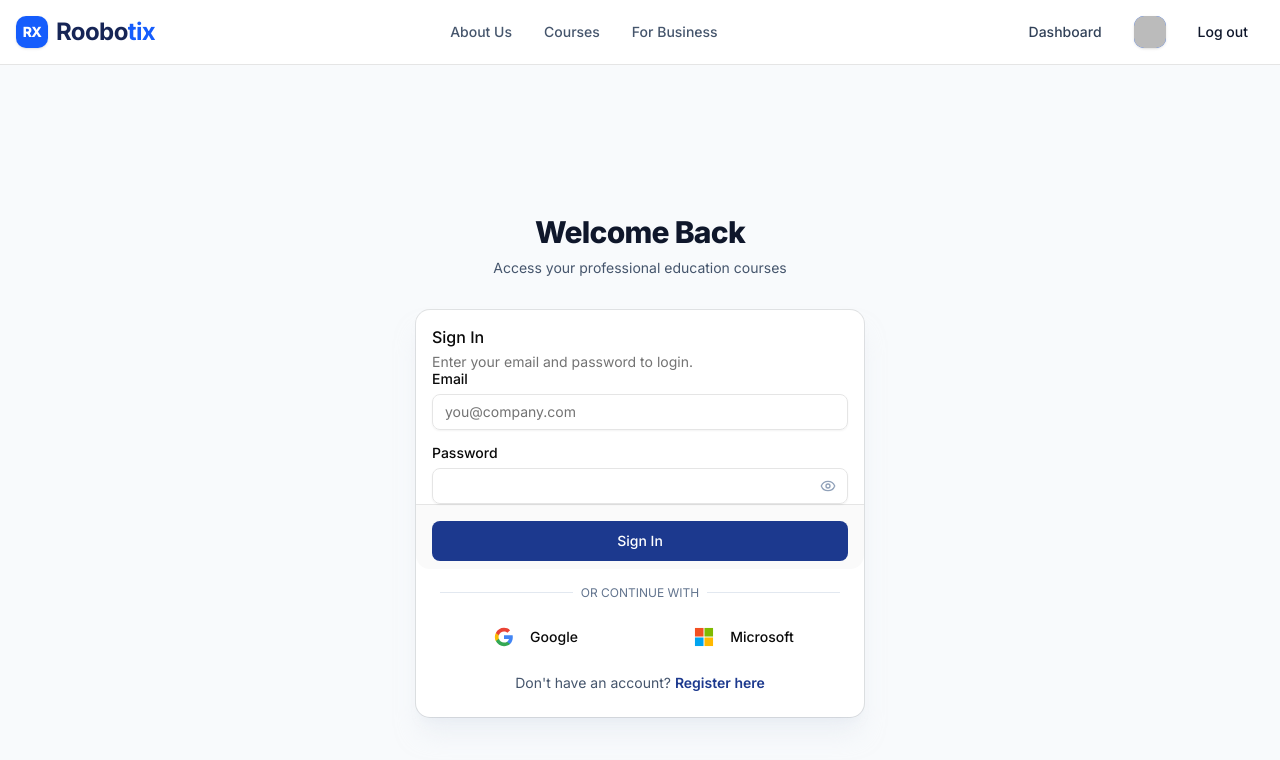
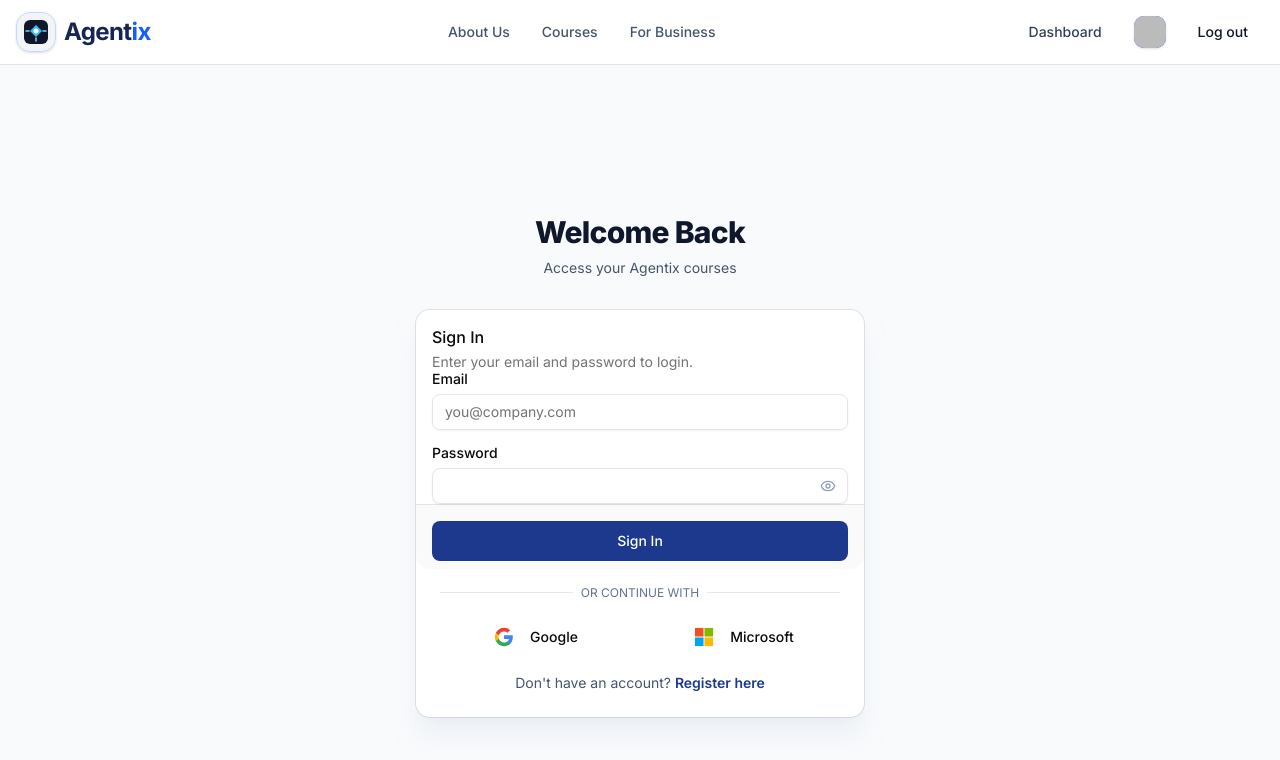
Before and after one commit to Salah-Dine63/smartconsulting, a Next.js app: page /login in a window 1280 px wide. Shown: the top 760 px of the page. Built offline with nearby package versions, Linux system fonts and the light colour scheme; no server answers; sample sign-in values are in the browser's storage.

Commit message:
changing name of the plateforme

```diff
--- a/src/app/api/admin/setup/route.ts
+++ b/src/app/api/admin/setup/route.ts
@@ -4,8 +4,8 @@ import bcrypt from "bcryptjs"
 
 export async function GET(req: Request) {
     try {
-        const adminEmail = "admin@smartconsulting.com"
-        const userEmail = "user@smartconsulting.com"
+        const adminEmail = "admin@agentix.com"
+        const userEmail = "user@agentix.com"
         const defaultPassword = "password123"
 
         const hashedPassword = await bcrypt.hash(defaultPassword, 10)
--- a/src/app/login/page.tsx
+++ b/src/app/login/page.tsx
@@ -42,7 +42,7 @@ export default function LoginPage() {
             <div className="max-w-md w-full space-y-8">
                 <div className="text-center">
                     <h2 className="text-3xl font-extrabold text-slate-900 tracking-tight">Welcome Back</h2>
-                    <p className="mt-2 text-sm text-slate-600">Access your professional education courses</p>
+                    <p className="mt-2 text-sm text-slate-600">Access your Agentix courses</p>
                 </div>
 
                 <Card className="border-0 shadow-xl shadow-slate-200/50">
--- a/src/app/page.tsx
+++ b/src/app/page.tsx
@@ -12,7 +12,7 @@ export default function Home() {
         <div className="container mx-auto max-w-5xl relative z-10 text-center animate-in fade-in slide-in-from-bottom-8 duration-700 pb-12 pt-8">
           <div className="inline-flex items-center gap-2 px-4 py-2 rounded-full bg-blue-900/40 border border-blue-800/50 text-blue-200 text-xs font-semibold uppercase tracking-wider mb-8 shadow-sm">
             <span className="w-2 h-2 rounded-full bg-blue-400 animate-pulse"></span>
-            Professional Education Platform
+            Agentix Platform
           </div>
           <h1 className="text-5xl md:text-7xl font-extrabold tracking-tight mb-6 text-transparent bg-clip-text bg-gradient-to-b from-white to-slate-300">
             Master the Future of <br className="hidden md:block" />
@@ -113,8 +113,8 @@ export default function Home() {
         <div className="container mx-auto max-w-6xl grid grid-cols-2 md:grid-cols-4 gap-8 mb-12">
           <div className="col-span-2 md:col-span-1">
             <span className="text-xl font-bold text-slate-900 tracking-tight flex items-center">
-              <div className="w-6 h-6 bg-blue-600 text-white flex items-center justify-center rounded mr-2 text-[10px]">RX</div>
-              Roobo<span className="text-blue-600">tix</span>
+              <div className="w-6 h-6 bg-blue-600 text-white flex items-center justify-center rounded mr-2 text-[10px]">AX</div>
+              Agent<span className="text-blue-600">ix</span>
             </span>
             <p className="mt-4 text-sm text-slate-500 leading-relaxed">Empowering the world's leading organizations with future-ready tech skills.</p>
           </div>
--- a/src/app/paypal/checkout/PayPalCheckoutClient.tsx
+++ b/src/app/paypal/checkout/PayPalCheckoutClient.tsx
@@ -252,7 +252,7 @@ export default function PayPalCheckoutClient({
                 {/* Footer security labels */}
                 <p className="text-[10px] text-center text-slate-550 mt-6 leading-relaxed">
                     PayPal Enterprise Solutions. Encrypted using 256-bit AES protection. <br/>
-                    Simulated transaction provider by smartconsulting-production.
+                    Simulated transaction provider by agentix-production.
                 </p>
             </div>
         </div>
--- a/src/app/register/page.tsx
+++ b/src/app/register/page.tsx
@@ -60,7 +60,7 @@ export default function RegisterPage() {
             <div className="max-w-md w-full space-y-8">
                 <div className="text-center">
                     <h2 className="text-3xl font-extrabold text-slate-900 tracking-tight">Create an Account</h2>
-                    <p className="mt-2 text-sm text-slate-600">Enroll in premium professional education</p>
+                    <p className="mt-2 text-sm text-slate-600">Enroll in premium Agentix courses</p>
                 </div>
 
                 <Card className="border-0 shadow-xl shadow-slate-200/50">
--- a/src/components/Navbar.tsx
+++ b/src/components/Navbar.tsx
@@ -14,8 +14,15 @@ export default function Navbar() {
         <header className="border-b bg-white relative z-50">
             <div className="container mx-auto px-4 h-16 flex items-center justify-between">
                 <Link href="/" className="text-2xl font-bold text-blue-950 tracking-tight flex items-center">
-                    <div className="w-8 h-8 bg-blue-600 font-extrabold text-white flex items-center justify-center rounded-lg mr-2 shadow-sm text-sm">RX</div>
-                    Roobo<span className="text-blue-600">tix</span>
+                    <div className="w-10 h-10 mr-2 rounded-xl bg-blue-950/5 border border-blue-200 shadow-sm flex items-center justify-center">
+                        <svg viewBox="0 0 64 64" className="w-8 h-8" fill="none" xmlns="http://www.w3.org/2000/svg">
+                            <rect x="8" y="8" width="48" height="48" rx="12" fill="#0f172a" />
+                            <path d="M32 18L20 30L32 42L44 30L32 18Z" fill="#38bdf8" />
+                            <circle cx="32" cy="30" r="5" fill="#ffffff" />
+                            <path d="M18 30H12M52 30H46M32 44V50" stroke="#7dd3fc" strokeWidth="3" strokeLinecap="round" />
+                        </svg>
+                    </div>
+                    Agent<span className="text-blue-600">ix</span>
                 </Link>
                 <nav className="hidden md:flex gap-8 items-center">
                     <Link href="/about" className="text-sm font-medium text-slate-600 hover:text-blue-600 transition-colors">About Us</Link>
```
Also changed, not shown: TECH_STACK.txt, 1 other file (tests, documents, lock files or other folders).
